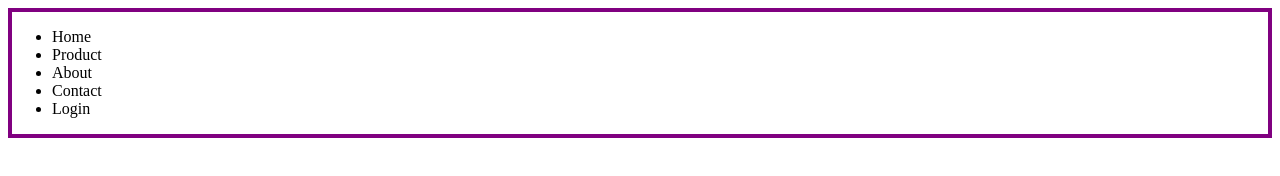
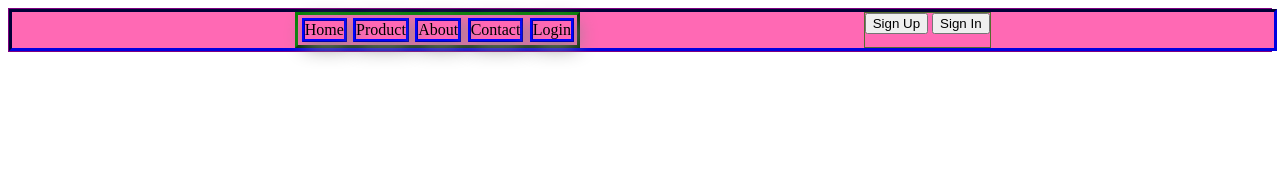
Before and after one commit to michaelxchi/ClassDemo, a plain HTML site: page index.html in a window 1280 px wide. Drawn offline with Linux system fonts and the light colour scheme.

Commit message:
added styling

```diff
--- a/index.css
+++ b/index.css
@@ -1,11 +1,30 @@
 body {
-    border: 4px solid purple;
+    border: 1px solid purple;
+}
+
+li {
+    border: 3px ridge blue;
+    box-shadow: 3px 5px 20px #888888;
+    margin: .2rem;
 }
 
 #navigation {
-
+    border: 3px inset darkblue;
+    background-color: hotpink;
+    width: 100%;
+    display: flex;
+    flex-direction: row;
+    justify-content: space-evenly;
 }
 
 #nav-menu {
+    display: flex;
+    flex-direction: row;
+    list-style: none;
+    border: 3px outset green;
+    justify-content: flex-start;
+}
 
+#mybuttons {
+    border: 1px solid darkolivegreen;
 }
--- a/index.html
+++ b/index.html
@@ -8,14 +8,21 @@
 </head>
     <body>
         <!-- navbar -->
-        <nav id="navigation">
-            <ul id="nav-menu">
+        <div id="navigation">
+
+            <div id="nav-menu">
                 <li>Home</li>
                 <li>Product</li>
                 <li>About</li>
                 <li>Contact</li>
                 <li>Login</li>
-            </ul>
-        </nav>
+            </div>
+
+            <div id="mybuttons">
+                <button type="submit">Sign Up</button>
+                <button type="submit">Sign In</button>
+            </div>
+
+        </div>
     </body>
 </html>
```
